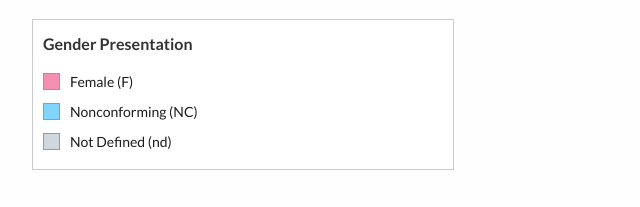
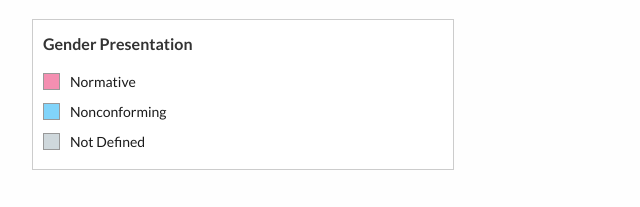
Before and after one commit to haliek/badGfs, a plain HTML site: page index.html in a window 1280 px wide. Shown: the part 1950-2157 px from the top of the page, 258-898 px from the left. Drawn offline with nearby package versions, Linux system fonts and the light colour scheme.

Commit message:
trying to get it to match

```diff
--- a/index.html
+++ b/index.html
@@ -60,9 +60,9 @@
     <div id="legend">
       <h3>Gender Presentation</h3>
       <ul>
-        <li><span class="legend-color" style="background-color: #f48fb1;"></span> Female (F)</li>
-        <li><span class="legend-color" style="background-color: #81d4fa;"></span> Nonconforming (NC)</li>
-        <li><span class="legend-color" style="background-color: #cfd8dc;"></span> Not Defined (nd)</li>
+        <li><span class="legend-color" style="background-color: #f48fb1;"></span> Normative</li>
+        <li><span class="legend-color" style="background-color: #81d4fa;"></span> Nonconforming</li>
+        <li><span class="legend-color" style="background-color: #cfd8dc;"></span> Not Defined</li>
       </ul>
     </div>
   </main>
```
